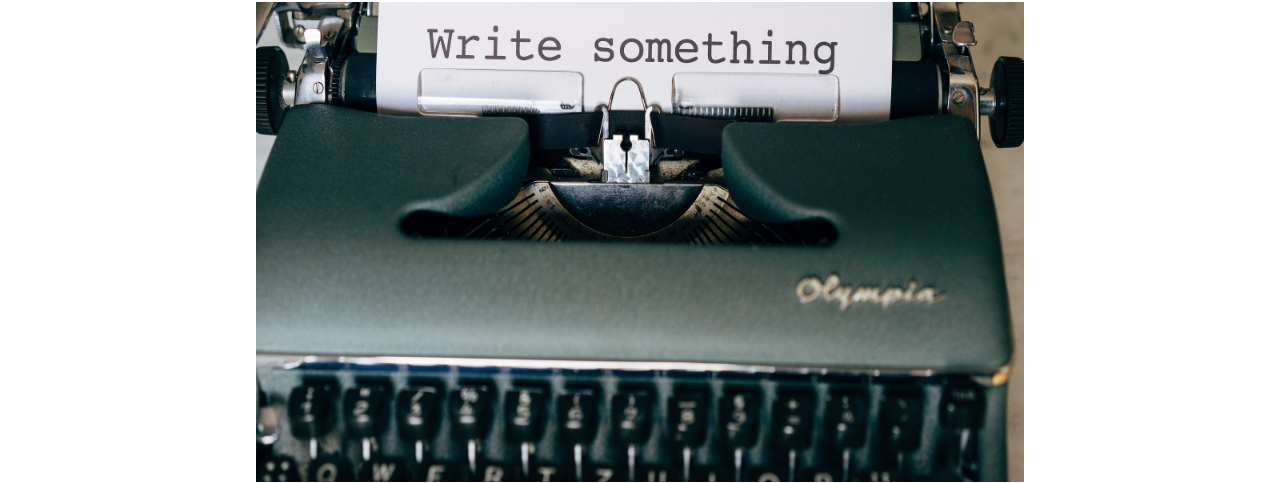
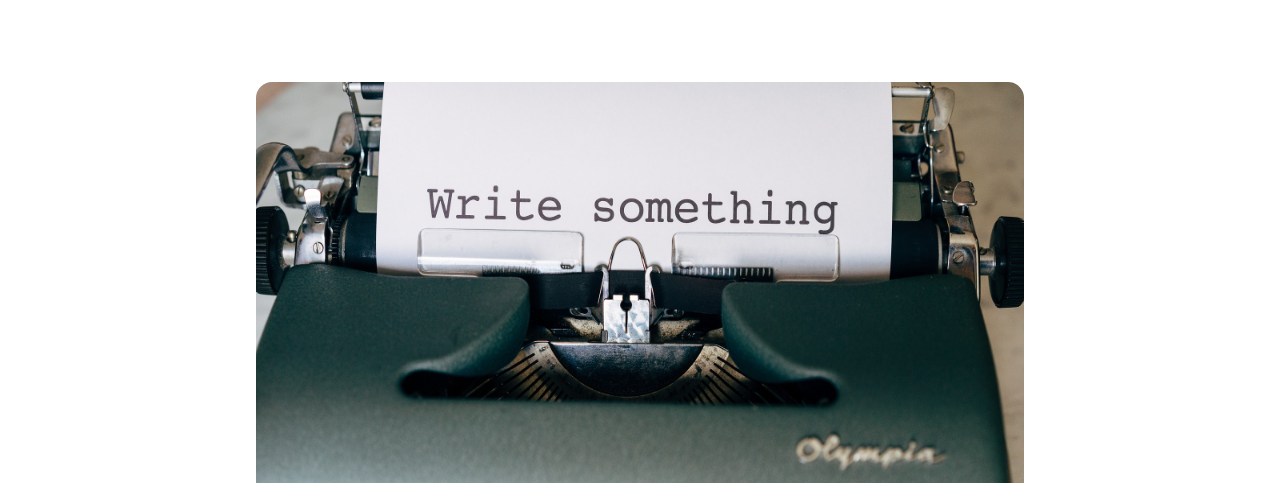
Before and after one commit to sssssqew/blog-static, a plain HTML site: page index.html in a window 1280 px wide. Shown: the part 78-561 px from the top of the page. Drawn offline with Linux system fonts and the light colour scheme; a web font is replaced by a local one.

Commit message:
added padding-top to about section

```diff
--- a/css/landing.css
+++ b/css/landing.css
@@ -8,7 +8,6 @@ body.dark, header.dark{
 }
 /* 헤더  */
 header{
-  /* border: 1px solid red; */
   width: 100%;
   background: #fff;
   position: fixed;
@@ -66,9 +65,13 @@ section{
   width: 60vw;
   margin: 0 auto;
 }
+.about{
+  padding-top: 10rem;
+}
 .image img{
   height: 70vh;
   width: 100%;
+  border-radius: 1rem;
 }
 .content{
   padding: 5rem 2rem;
@@ -77,7 +80,6 @@ section{
   width: 50%;
   font-size: 2rem;
   color: var(--primary-color);
-  /* border: 1px solid red; */
 }
 .content p{
   font-size: 1.2rem;
@@ -85,7 +87,6 @@ section{
   width: 50%;
   margin-left: auto;
   line-height: 2rem;
-  /* border: 1px solid green; */
 }
 .content button{
   width: 12rem;
@@ -140,7 +141,6 @@ section{
   font-size: 1.5rem;
   margin: 0 .2rem;
   transition: .2s linear;
-  /* border: 1px solid red; */
 }
 .footer .icons a:hover{
   color: #fff;
```
